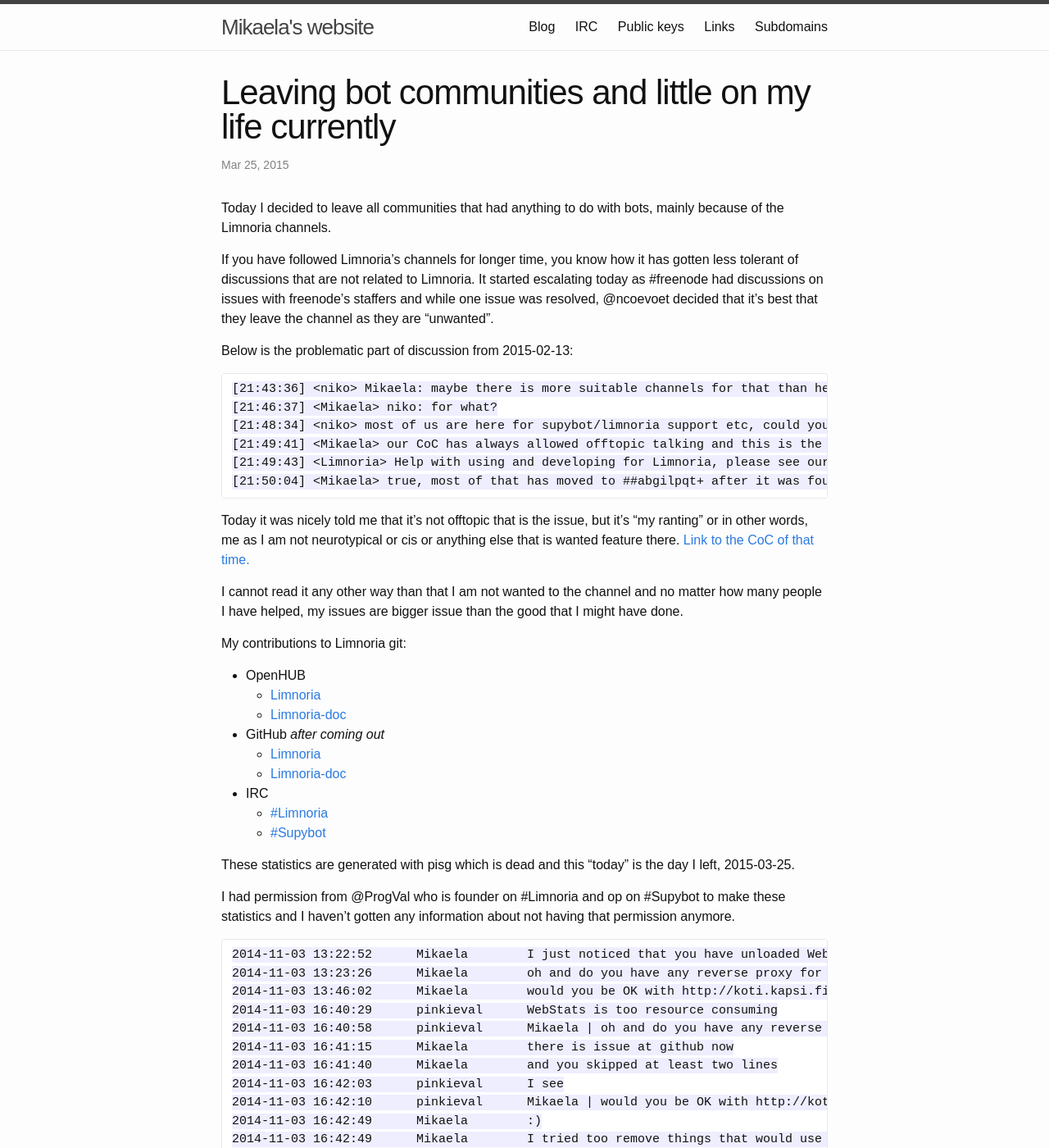
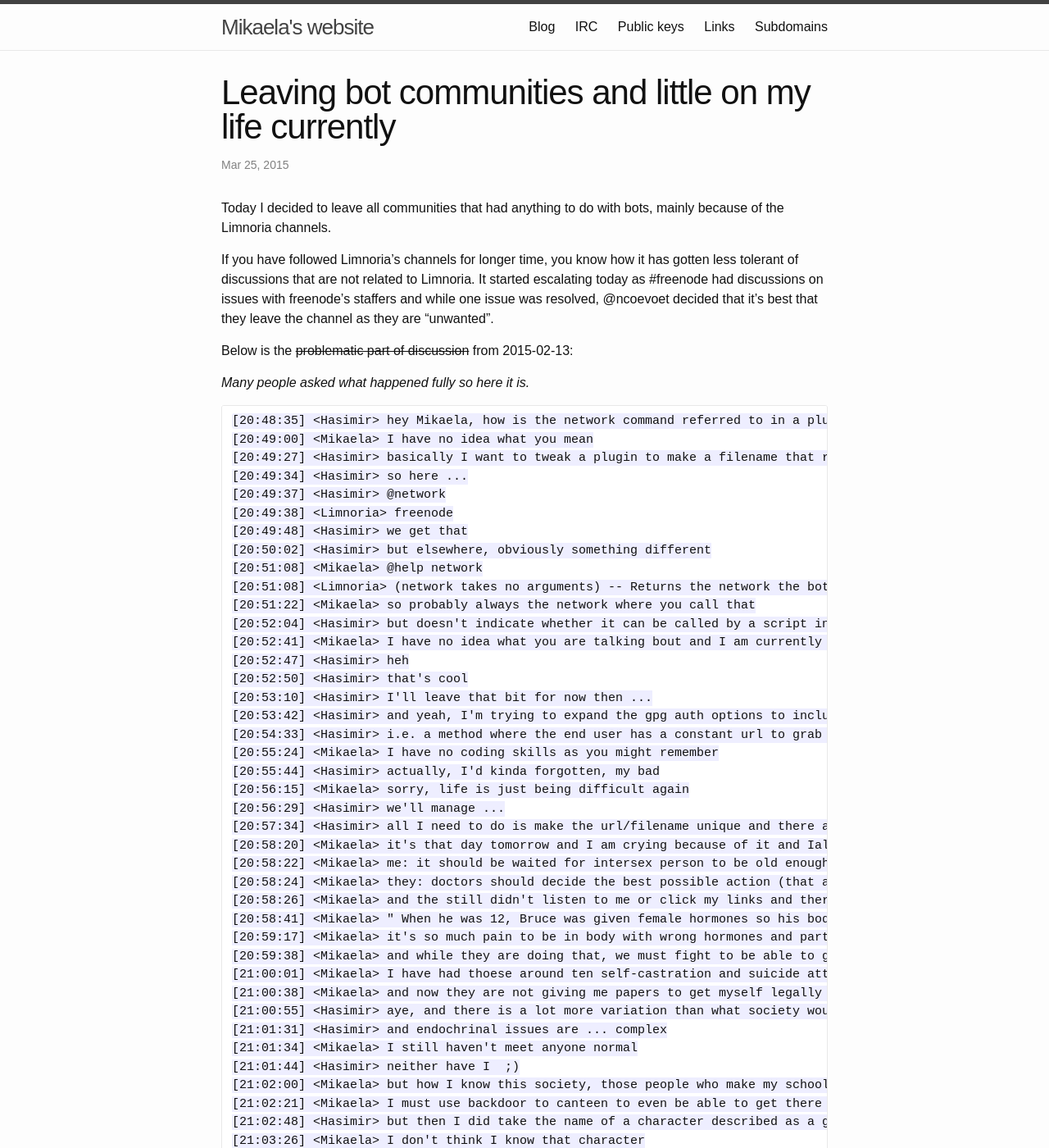
Before and after one commit to Mikaela/mikaela.github.io, a Jekyll site: the page built from _posts/2015-03-25-leaving-bots-life.md, in a window 1280 px wide and 1400 px high. Shown: the whole window at 82% size. Built offline with Jekyll 4.4.1, drawn with Linux system fonts in a browser that asks for light colours; Markdown is read by kramdown in place of the engine named in the settings; comment, search, counter and statistics services are not loaded; some of the changed text lies outside the part shown.

Commit message:
leaving bots: add whole log of that day

````diff
--- a/_posts/2015-03-25-leaving-bots-life.md
+++ b/_posts/2015-03-25-leaving-bots-life.md
@@ -15,9 +15,79 @@
 issues with freenode's staffers and while one issue was resolved, @ncoevoet
 decided that it's best that they leave the channel as they are "unwanted".
 
-Below is the problematic part of discussion from 2015-02-13:
+Below is the <s>problematic part of discussion</s> from 2015-02-13:
+
+*Many people asked what happened fully so here it is.*
 
 ```text
+[20:48:35] <Hasimir> hey Mikaela, how is the network command referred to in a plugin (like @network), is it supybot.network or config.network or something else?
+[20:49:00] <Mikaela> I have no idea what you mean
+[20:49:27] <Hasimir> basically I want to tweak a plugin to make a filename that refers to the network the bot is on
+[20:49:34] <Hasimir> so here ...
+[20:49:37] <Hasimir> @network
+[20:49:38] <Limnoria> freenode
+[20:49:48] <Hasimir> we get that
+[20:50:02] <Hasimir> but elsewhere, obviously something different
+[20:51:08] <Mikaela> @help network
+[20:51:08] <Limnoria> (network takes no arguments) -- Returns the network the bot is on.
+[20:51:22] <Mikaela> so probably always the network where you call that
+[20:52:04] <Hasimir> but doesn't indicate whether it can be called by a script in relation to a user if the bot is on 2 or more networks
+[20:52:41] <Mikaela> I have no idea what you are talking bout and I am currently the worst person who to ask support
+[20:52:47] <Hasimir> heh
+[20:52:50] <Hasimir> that's cool
+[20:53:10] <Hasimir> I'll leave that bit for now then ...
+[20:53:42] <Hasimir> and yeah, I'm trying to expand the gpg auth options to include a method which makes it easier for end user scripting
+[20:54:33] <Hasimir> i.e. a method where the end user has a constant url to grab an encrypted token from, etc. (like nano's eauth and everify combo)
+[20:55:24] <Mikaela> I have no coding skills as you might remember
+[20:55:44] <Hasimir> actually, I'd kinda forgotten, my bad
+[20:56:15] <Mikaela> sorry, life is just being difficult again
+[20:56:29] <Hasimir> we'll manage ...
+[20:57:34] <Hasimir> all I need to do is make the url/filename unique and there are other ways
+[20:58:20] <Mikaela> it's that day tomorrow and I am crying because of it and Ialso was in arguing about intersex people and those surgeries
+[20:58:22] <Mikaela> me: it should be waited for intersex person to be old enough to decide what is the best for them
+[20:58:24] <Mikaela> they: doctors should decide the best possible action (that always translates to either cutting as girl unless there is enough material for boy)
+[20:58:26] <Mikaela> and the still didn't listen to me or click my links and there are really bad things in them
+[20:58:41] <Mikaela> " When he was 12, Bruce was given female hormones so his body would feminize. Then, at 18, he prepared for a vaginoplasty -- "designed to allow me "to have sex with my husband." "
+[20:59:17] <Mikaela> it's so much pain to be in body with wrong hormones and parts and they cut people without asking them to cause them that pain
+[20:59:38] <Mikaela> and while they are doing that, we must fight to be able to get the treatment we need
+[21:00:01] <Mikaela> I have had thoese around ten self-castration and suicide attempts, but are doctors doing nything? no, I had to be on illegal HRT for year
+[21:00:38] <Mikaela> and now they are not giving me papers to get myself legally recognized so when I graduate, I am unable to apply for next school
+[21:00:55] <Hasimir> aye, and there is a lot more variation than what society would call normal than most people think or suspect
+[21:01:31] <Hasimir> and endochrinal issues are ... complex
+[21:01:34] <Mikaela> I still haven't meet anyone normal
+[21:01:44] <Hasimir> neither have I  ;)
+[21:02:00] <Mikaela> but how I know this society, those people who make my school pain are normal
+[21:02:21] <Mikaela> I must use backdoor to canteen to even be able to get there without being shouted transphobic things
+[21:02:48] <Hasimir> but then I did take the name of a character described as a genetic eunuch as my handle ... albeit a sneaky and politically adept one
+[21:03:26] <Mikaela> I don't think I know that character
+[21:03:39] <Hasimir> from Frank Herbert's Dune
+[21:03:55] <Mikaela> oh, I see, I haven't read that
+[21:04:10] <Mikaela> I have lately been reading just The Wheel of Time and I am in prologue of book 10
+[21:04:15] <Hasimir> really good book, I highly recommend it
+[21:04:45] <Hasimir> oh lord, the Wheel of Neverending Time in which one fight lasts for 3 days and 7 volumes  ;)
+[21:05:43] <Hasimir> but if you love your fantasy novels ...
+[21:06:03] <Hasimir> the Fionnavar Trilogy by Guy Gavriel Kay is an absolute must read
+[21:06:09] <Mikaela> nothing else triggering in it than me hoping that some things would happen to me and there are some negative things there, but mostly it's just women thinking that the only thing men ever do is gossipping and men thinking the same about women
+[21:06:11] <Mikaela> :D
+[21:06:13] <Mikaela> yes, I love fantasy
+[21:06:36] <Mikaela> I just feel it differently nowadays and if something particulary touching happens, I might cry
+[21:06:42] <Hasimir> also the Chronicles of Amber by Roger Zelazny (whose novel, Lord of Light shared the 1968 Hugo award with Herbert's Dune)
+[21:06:58] <Mikaela> one example could be The Hunt Records by Tamora Pierce (if I recall the name correctly)
+[21:07:12] <Hasimir> then you'll really love Guy Gavriel Kay's work
+[21:07:16] <Mikaela> doesn't sound familiar either
+[21:07:41] <Mikaela> I must probably try sometime
+[21:08:00] <Hasimir> then there's the classics: the original Riftwar saga (Magician, Silverthorn and A Darkness at Sethanon)
+[21:08:02] <Mikaela> if I live that far
+[21:08:29] <Mikaela> i should probably write these names down somewhere
+[21:08:43] <Hasimir> do *not* let the scummy hole of school let you fall into that trap ...
+[21:09:06] <Hasimir> also, IRC logs serve as a good cheat sheet for the reading list ... ;)
+[21:09:11] <Mikaela> it's also doctors and everything else than school
+[21:09:17] <Mikaela> oh, yes
+[21:09:22] <Hasimir> hang on, let's make this easier ... PM?
+[21:09:55] <Mikaela> if you wish
+[21:16:46] <Mikaela> Hasimir: oh and you might be interested in #books,##literature
+[21:17:19] <Hasimir> oh my, I got into enough trouble when I stumbled onto ##chess ...
+[21:17:27] <Hasimir> and then #lichess
 [21:43:36] <niko> Mikaela: maybe there is more suitable channels for that than here
 [21:46:37] <Mikaela> niko: for what?
 [21:48:34] <niko> most of us are here for supybot/limnoria support etc, could you use another channel for your gender problem ?
````
